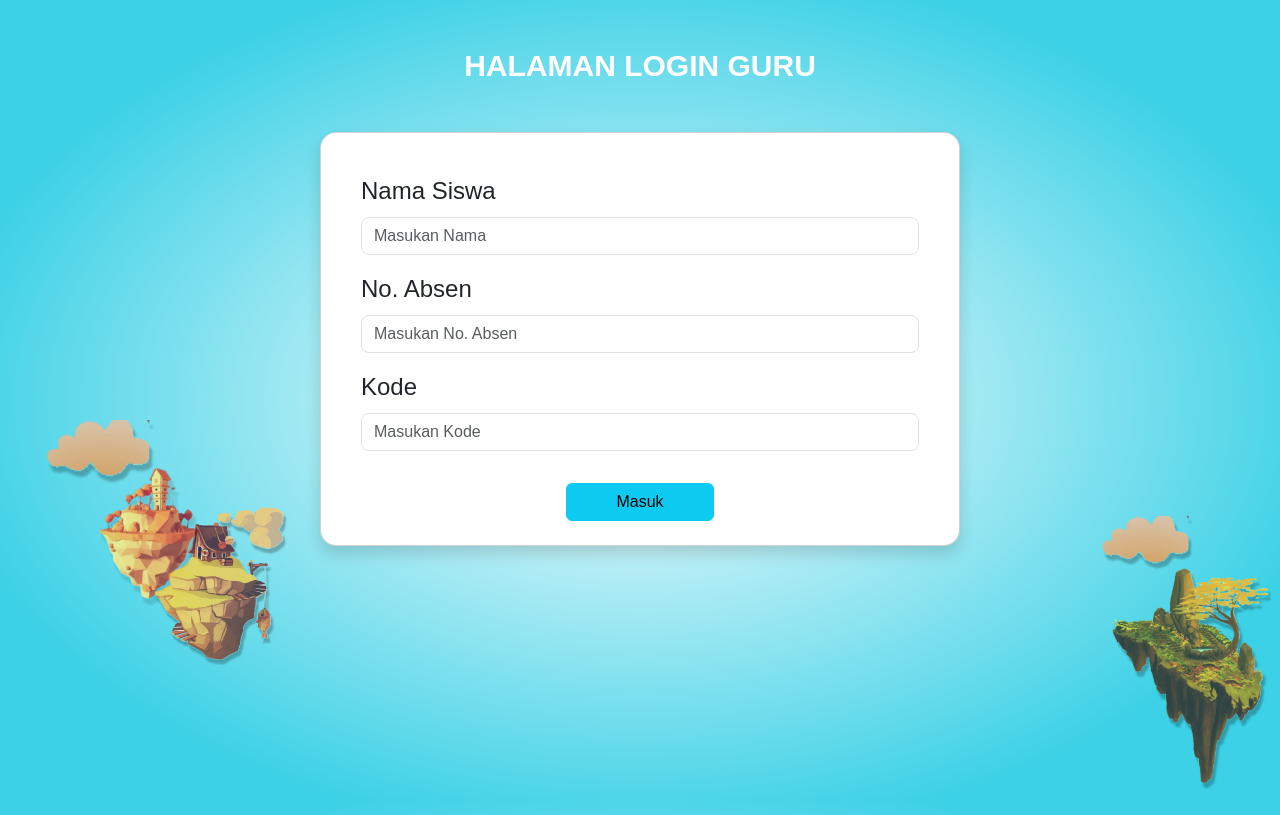
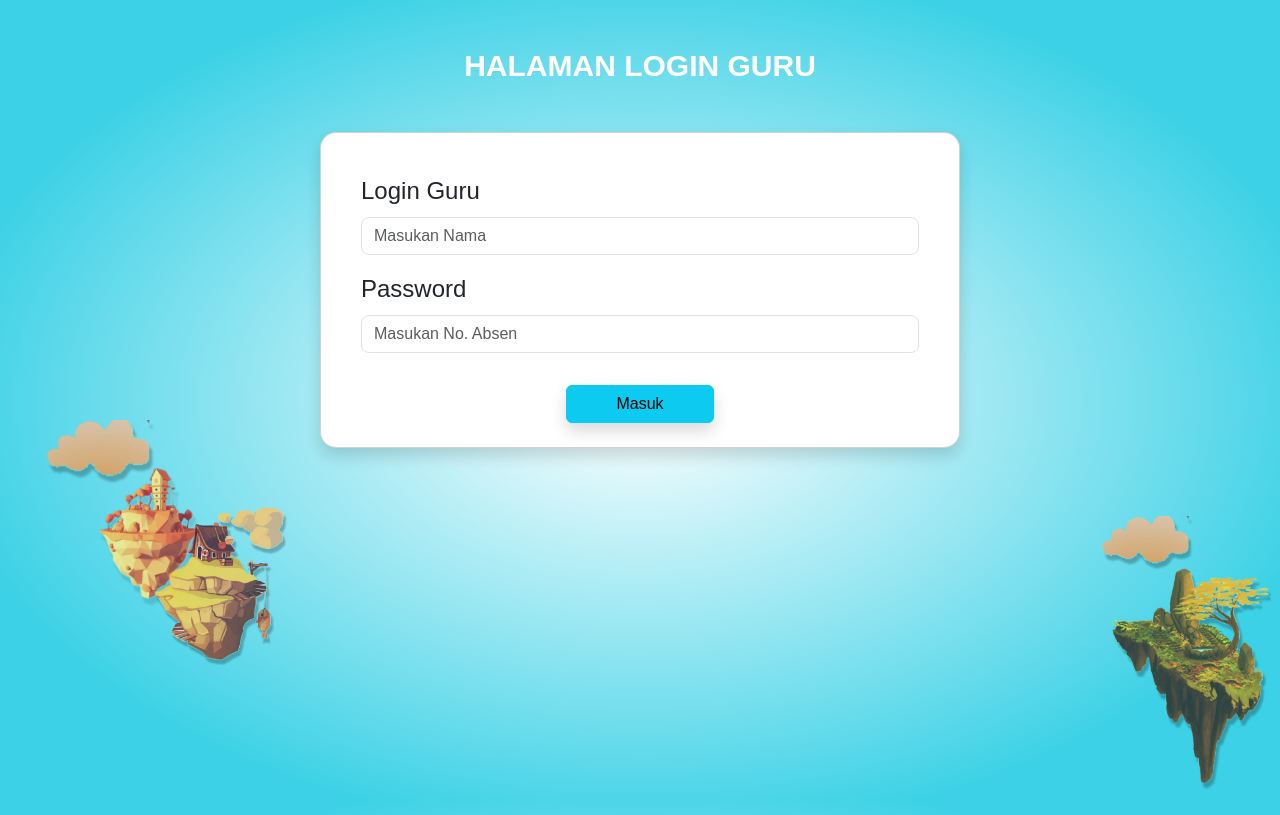
Before and after one commit to irdaislakhuafa/school-exam, a CodeIgniter app: page /school-exam/index.php/teachercontroller/index in a window 1280 px wide. Run offline with CodeIgniter, Linux system fonts and the light colour scheme.

Commit message:
remove unused codes and make it more simple

```diff
--- a/application/config/autoload.php
+++ b/application/config/autoload.php
@@ -61,6 +61,7 @@ $autoload['packages'] = array();
 $autoload['libraries'] = array(
     'Basic' => 'basic',
     'Place' => 'place',
+    'Island' => 'island'
 );
 
 /*
--- /dev/null
+++ b/application/libraries/Island.php
@@ -0,0 +1,22 @@
+<?php
+class Island
+{
+    public function showTinyIslands()
+    { ?>
+        <!-- tidy island 1 -->
+        <div>
+            <img src="<?= base_url() ?>assets/images/tiny-island-1.png" class="tiny-island ms-3" alt="island 1">
+        </div>
+
+        <!-- tidy island 2 -->
+        <div class="position-absolute offset-10 pt-5 mt-5">
+            <img src="<?= base_url() ?>assets/images/tiny-island-2.png" class="tiny-island" alt="island 1">
+        </div>
+
+        <!-- tidy island 3 -->
+        <div class="position-absolute top-50 offset-1 pt-5 mt-5">
+            <img src="<?= base_url() ?>assets/images/tiny-island-3.png" class="tiny-island" alt="island 1">
+        </div>
+<?php
+    }
+}
--- /dev/null
+++ b/application/views/teacher/home.php
@@ -0,0 +1 @@
+ <?php
--- a/application/views/teacher/login.php
+++ b/application/views/teacher/login.php
@@ -8,21 +8,8 @@ $this->basic->headerBootstrap();
 
 <body class="default-backgound-color">
     <div class="position-relative py-2 h-100 pt-5 px-4 align-content-center">
-
-        <!-- tidy island 1 -->
-        <div>
-            <img src="<?= base_url() ?>assets/images/tiny-island-1.png" class="tiny-island ms-3" alt="island 1">
-        </div>
-
-        <!-- tidy island 2 -->
-        <div class="position-absolute offset-10 pt-5 mt-5">
-            <img src="<?= base_url() ?>assets/images/tiny-island-2.png" class="tiny-island" alt="island 1">
-        </div>
-
-        <!-- tidy island 3 -->
-        <div class="position-absolute top-50 offset-1 pt-5 mt-5">
-            <img src="<?= base_url() ?>assets/images/tiny-island-3.png" class="tiny-island" alt="island 1">
-        </div>
+        <!-- show tiny islands -->
+        <?php $this->island->showTinyIslands() ?>
 
         <!-- start login page -->
         <div class="position-absolute top-0 start-50 translate-middle-x mt-5">
@@ -32,23 +19,16 @@ $this->basic->headerBootstrap();
                 <div class="card-body">
                     <!-- name of student -->
                     <div class="mb-3">
-                        <label for="name" class="form-label">Nama Siswa</label>
+                        <label for="name" class="form-label">Login Guru</label>
                         <div class="input-group mb-3">
                             <input id="name" name="name" type="text" class="form-control rounded-3" placeholder="Masukan Nama" aria-label="Masukan Nama" aria-describedby="basic-addon2">
                         </div>
                     </div>
                     <!-- absen code of student -->
                     <div class="mb-3">
-                        <label for="name" class="form-label">No. Absen</label>
+                        <label for="name" class="form-label">Password</label>
                         <div class="input-group mb-3">
                             <input id="name" name="name" type="text" class="form-control rounded-3" placeholder="Masukan No. Absen" aria-label="Masukan No. Absen" aria-describedby="basic-addon2">
-                        </div>
-                    </div>
-                    <!-- class code of student -->
-                    <div class="mb-3">
-                        <label for="name" class="form-label">Kode</label>
-                        <div class="input-group mb-3">
-                            <input id="name" name="name" type="text" class="form-control rounded-3" placeholder="Masukan Kode" aria-label="Masukan Kode" aria-describedby="basic-addon2">
                         </div>
                     </div>
                 </div>
@@ -56,7 +36,7 @@ $this->basic->headerBootstrap();
                 <!-- TODO: added functionality here -->
                 <!-- login button -->
                 <div class="d-flex align-items-center justify-content-center">
-                    <button type="submit" class="btn btn-info w-25">Masuk</button>
+                    <button type="submit" class="btn shadow btn-info w-25">Masuk</button>
                 </div>
             </div>
             <!-- end card -->
```
Also changed, not shown: application/views/student/login.php (+3 -16 lines), application/views/student/maps.php (+2 -14 lines), application/views/student/nilai.php (+0 -15 lines), application/views/student/soal.php (+0 -15 lines), application/views/student/subtema.php (+0 -14 lines).
